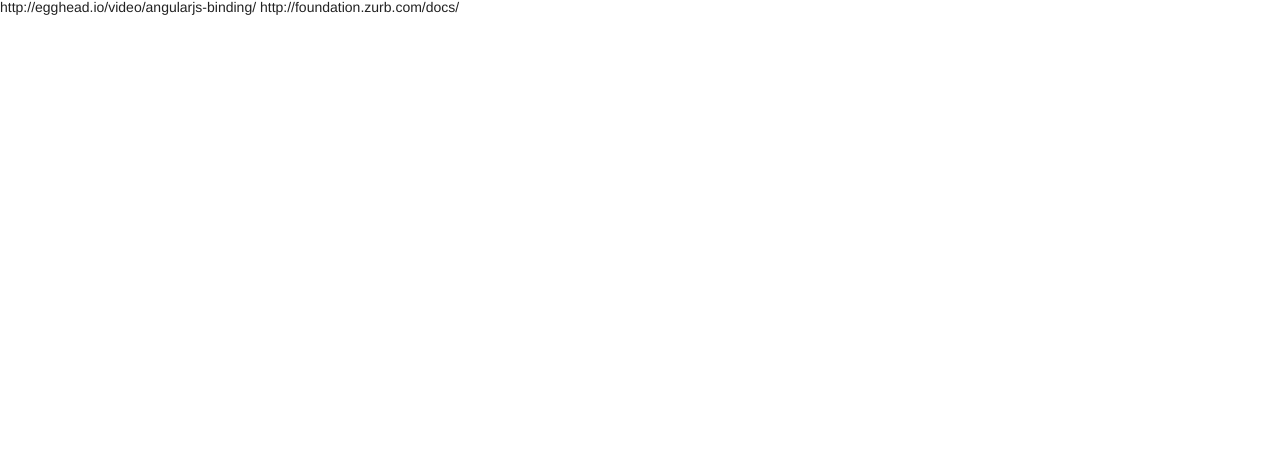
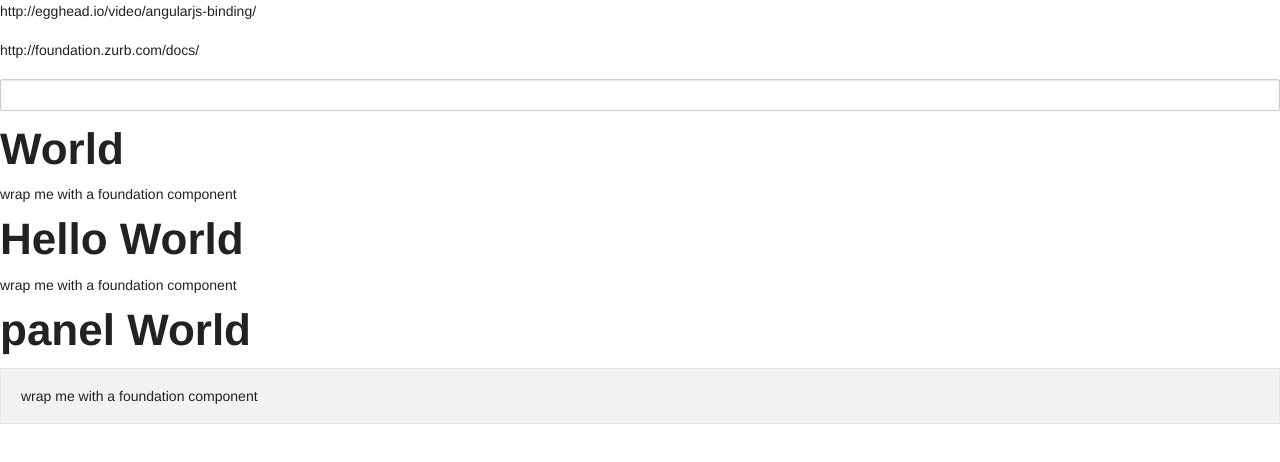
Before and after one commit to RyanDur/Angular_Practice, a plain HTML site: page Controllers/index.html in a window 1280 px wide. Drawn offline with Linux system fonts and the light colour scheme.

Commit message:
Finish Controllers

```diff
--- a/Controllers/index.html
+++ b/Controllers/index.html
@@ -3,14 +3,35 @@
   <head>
     <title>AngularJS Practice | Controllers</title>
     <link rel="stylesheet" href="vendor/foundation-min.css" />
+    <script type="text/javascript" src="main.js"></script>
   </head>
   <body>
     <div>
-      http://egghead.io/video/angularjs-binding/
-      http://foundation.zurb.com/docs/
+      <p>http://egghead.io/video/angularjs-binding/</p>
+      <p>http://foundation.zurb.com/docs/</p>
     </div>
 
     <div ng-app="">
+      <input type="text" ng-model="data.message"/>
+      <h1>{{data.message + " World"}}</h1>
+      <div class="{{data.message}}">
+        wrap me with a foundation component
+      </div>
+
+      <div ng-controller="FirstCtrl">
+        <h1>{{data.message + " World"}}</h1>
+        <div class="{{data.message}}">
+          wrap me with a foundation component
+        </div>
+      </div>
+
+      <div ng-controller="NextCtrl">
+        <h1>{{data.message + " World"}}</h1>
+        <div class="{{data.message}}">
+          wrap me with a foundation component
+        </div>
+      </div>
+
     </div>
 
     <script type="text/javascript" src="vendor/components/angular/angular.js"></script>
--- /dev/null
+++ b/Controllers/main.js
@@ -0,0 +1,7 @@
+function FirstCtrl($scope) {
+    $scope.data = {message: "Hello"};
+}
+
+function NextCtrl($scope) {
+    $scope.data = {message: "panel"};
+}
```
Also changed, not shown: Binding/index.html (+6 -2 lines).
